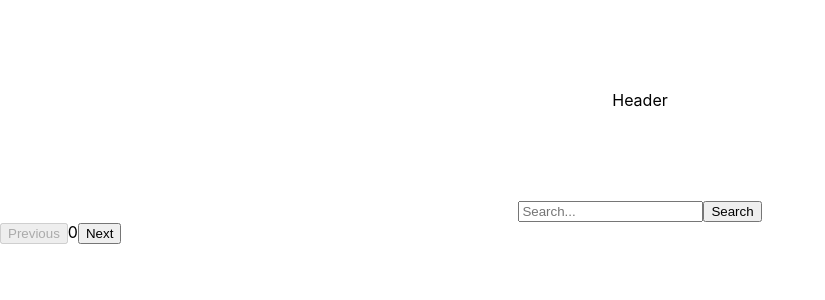
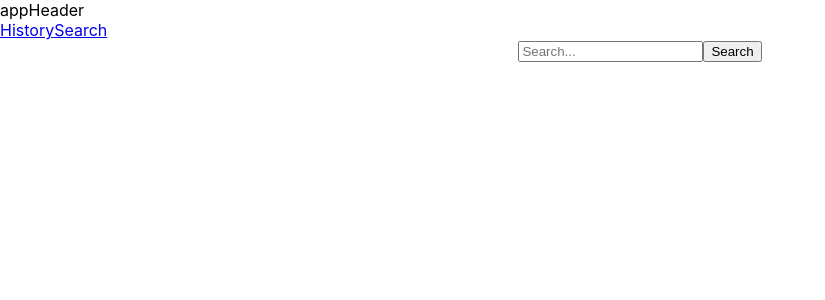
Before and after one commit to ShaneUP1/rtssolutions, a React (Create React App) app: page / in a window 1280 px wide. Shown: the top 300 px of the page, without its empty margins (0-825 px from the left). Built offline with nearby package versions, Linux system fonts and the light colour scheme.

Commit message:
adds react-router-dom and refactors pagination

```diff
--- a/package.json
+++ b/package.json
@@ -8,6 +8,7 @@
     "@testing-library/user-event": "^13.5.0",
     "react": "^18.2.0",
     "react-dom": "^18.2.0",
+    "react-router-dom": "6",
     "react-scripts": "5.0.1",
     "web-vitals": "^2.1.4"
   },
--- a/src/App.js
+++ b/src/App.js
@@ -1,11 +1,16 @@
 import './App.css';
+import { Routes, Route } from "react-router-dom";
 import SearchPage from './pages/searchPage';
+import AppHeader from './headers/appHeader';
 
-function App() {
+const App = () => {
   return (
     <div>
-      <header className="app-header">Header</header>
-        <SearchPage />
+      <AppHeader />
+      <Routes>
+        <Route path='/' element={<SearchPage />} />
+        <Route path='/history' element={<div />} />
+      </Routes>
     </div>
   );
 }
--- /dev/null
+++ b/src/headers/appHeader.jsx
@@ -0,0 +1,16 @@
+import React from 'react';
+import { Link } from 'react-router-dom';
+
+const AppHeader = () => {
+    return (
+        <div>
+            <span>appHeader</span>
+            <nav>
+                <Link to='/history'>History</Link>
+                <Link to='/'>Search</Link>
+            </nav>
+        </div>
+    );
+};
+
+export default AppHeader;
--- a/src/index.js
+++ b/src/index.js
@@ -3,11 +3,14 @@ import ReactDOM from 'react-dom/client';
 import './index.css';
 import App from './App';
 import reportWebVitals from './reportWebVitals';
+import { BrowserRouter } from 'react-router-dom';
 
 const root = ReactDOM.createRoot(document.getElementById('root'));
 root.render(
   <React.StrictMode>
-    <App />
+    <BrowserRouter>
+      <App />
+    </BrowserRouter>
   </React.StrictMode>
 );
 
--- a/src/inputs/searchInput.jsx
+++ b/src/inputs/searchInput.jsx
@@ -1,13 +1,14 @@
 import React, { useState } from 'react';
 
-const SearchInput = ({ handleSearchTermSubmit }) => {
+const SearchInput = ({
+  isDisabled,
+  handleSearchTermSubmit
+}) => {
   const [userInput, setUserInput] = useState('');
 
   const handleSubmit = (e) => {
     e.preventDefault();
-    if (userInput) {
-      handleSearchTermSubmit(userInput);
-    }
+    handleSearchTermSubmit(userInput);
   };
 
   return (
@@ -21,7 +22,16 @@ const SearchInput = ({ handleSearchTermSubmit }) => {
           }}
           placeholder='Search...'
         />
-        <button type='submit'>Search</button>
+        <button
+          type='submit'
+          disabled={isDisabled}
+        >
+          {
+            isDisabled ?
+              '...Loading' :
+              'Search'
+          }
+        </button>
       </form>
     </div>
   );
--- a/src/pages/searchPage.jsx
+++ b/src/pages/searchPage.jsx
@@ -1,4 +1,4 @@
-import React, { Fragment, useState } from 'react';
+import React, { Fragment, useMemo, useState } from 'react';
 
 import SearchInput from '../inputs/searchInput';
 import Paginator from '../paginations/paginator';
@@ -6,43 +6,65 @@ import Paginator from '../paginations/paginator';
 import './searchPage.css';
 
 const SearchPage = () => {
-  const [data, setData] = useState({});
-  const [page, setPage] = useState(0);
+  const [data, setData] = useState(null);
+  const [searchTerm, setSearchTerm] = useState('');
+  const [apiPage, setApiPage] = useState(0);
+  const [loading, setLoading] = useState(false);
 
-  const fetchData = (queryParam) => {
-    if (typeof queryParam === 'string') {
-      fetch(`http://hn.algolia.com/api/v1/search?query=${queryParam}`)
+  const handleSearch = (userInput) => {
+    setLoading(true);
+    let page = !userInput ? 0: apiPage;
+    setSearchTerm(userInput);
+
+    fetch(`http://hn.algolia.com/api/v1/search?query=${userInput}&page=${page}`)
       .then((response) => response.json())
       .then((fetchedData) => {
         setData(fetchedData);
-          setPage(fetchedData.page + 1);
+        setApiPage(fetchedData.page)
+        setLoading(false);
       });
-    } else {
-      // if queryParam is not a string then it's a page change
-      fetch(`http://hn.algolia.com/api/v1/search?page=${queryParam}`)
+  };
+
+  const handlePageChange = (pageNumber) => {
+    setLoading(true);
+    setApiPage(pageNumber);
+
+    fetch(`http://hn.algolia.com/api/v1/search?query=${searchTerm}&page=${pageNumber}`)
       .then((response) => response.json())
       .then((fetchedData) => {
         setData(fetchedData);
-          setPage(fetchedData.page);
+        setApiPage(fetchedData.page)
+        setLoading(false);
       });
   }
+
+  const isLastPage = useMemo(() => {
+    if (data) {
+      return apiPage === data.nbPages - 1;
     }
-  console.log(data.nbPages);
+  }, [data, apiPage]);
 
   return (
     <div>
-      <SearchInput handleSearchTermSubmit={fetchData} />
+      <SearchInput
+        isDisabled={loading}
+        handleSearchTermSubmit={handleSearch}
+      />
+      {
+        data && data.hits &&
+        <Fragment>
           <Paginator
-        isLastPage={page === data.nbPages - 1}
-        currentPage={page}
-        pageChangeHandler={fetchData}
+            disabled={loading}
+            isLastPage={isLastPage}
+            apiPage={apiPage}
+            pageChangeHandler={handlePageChange}
           />
           <ul>
             {
-          data.hits && data.hits.map((hit) => {
+              data.hits.map((hit) => {
                 if (hit.url && hit.title) {
                   return (
-                <li key={hit.objectID}>
+                    <li key={hit.created_at}>
                       <a href={`${hit.url}`}>{hit.title}</a>
                     </li>
                   )
@@ -51,7 +73,9 @@ const SearchPage = () => {
               })
             }
           </ul>
-    </div>
+        </Fragment>
+      }
+    </div >
 
   );
 };
--- a/src/paginations/paginator.jsx
+++ b/src/paginations/paginator.jsx
@@ -1,25 +1,28 @@
 import React from 'react';
 
 const Paginator = ({
-  currentPage,
+  disabled,
+  apiPage,
   pageChangeHandler,
   isLastPage
 }) => {
+  const currentPage = apiPage + 1;
+
   return (
     <span>
       <button
-        disabled={currentPage === 0}
+        disabled={currentPage === 1 || disabled}
         onClick={() => {
-          pageChangeHandler(currentPage - 1);
+          pageChangeHandler(apiPage - 1);
         }}
       >
         Previous
       </button>
       {currentPage}
       <button
-        disabled={isLastPage}
+        disabled={isLastPage || disabled}
         onClick={() => {
-          pageChangeHandler(currentPage + 1);
+          pageChangeHandler(apiPage + 1);
         }}
       >
         Next
```
Also changed, not shown: 1 other file (tests, documents, lock files or other folders). Lines whose indentation alone changed are shown as unchanged.
